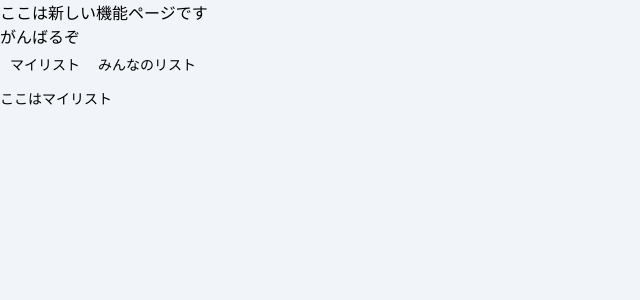
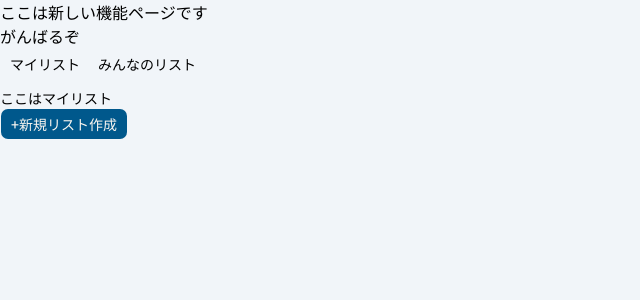
Before and after one commit to Triton-Swallows/Triton-Swallows-App, a React (Vite) app in the folder fe/: page /packing-checklist in a window 1280 px wide. Shown: the top 300 px of the page, without its empty margins (0-640 px from the left). Built offline with nearby package versions, Linux system fonts and the light colour scheme; no server answers.

Commit message:
add: button大枠

```diff
--- a/fe/src/components/pages/PackingCheckList.tsx
+++ b/fe/src/components/pages/PackingCheckList.tsx
@@ -1,5 +1,10 @@
 import { Tabs, TabsContent, TabsList, TabsTrigger } from "@/components/ui/tabs";
+import { Button } from "../ui/button";
 export const PackingCheckList = () => {
+  const handleCreateList = () => {
+    console.log("押された!");
+  };
+
   return (
     <>
       <div>ここは新しい機能ページです</div>
@@ -11,6 +16,12 @@ export const PackingCheckList = () => {
         </TabsList>
         <TabsContent value="myList">
           <h2>ここはマイリスト</h2>
+          <Button
+            className="bg-[#00588C] text-[#FAF6F0]"
+            onClick={handleCreateList}
+          >
+            +新規リスト作成
+          </Button>
         </TabsContent>
         <TabsContent value="everyoneLine">
           <h2>ここはみんなのリスト</h2>
```
